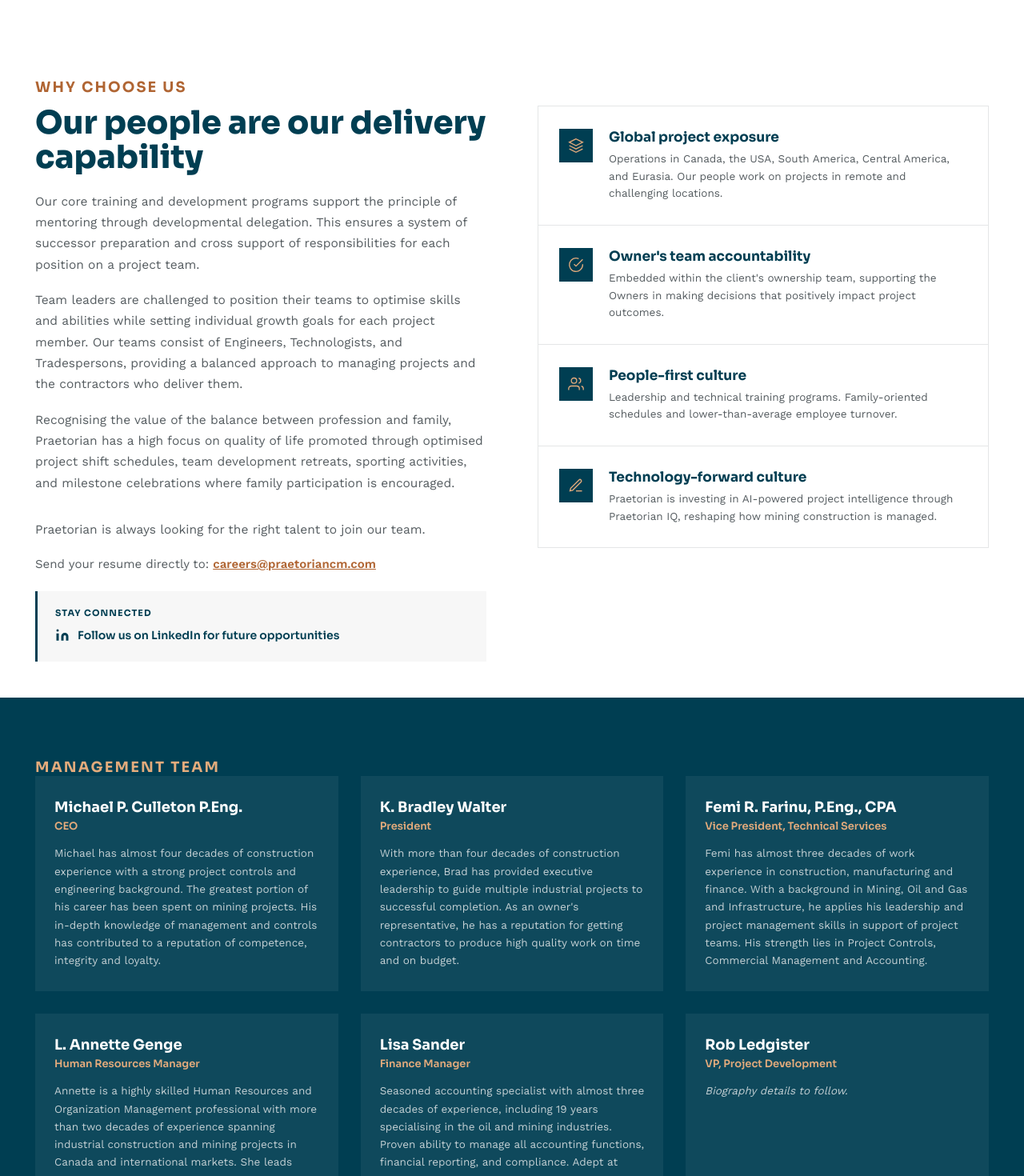
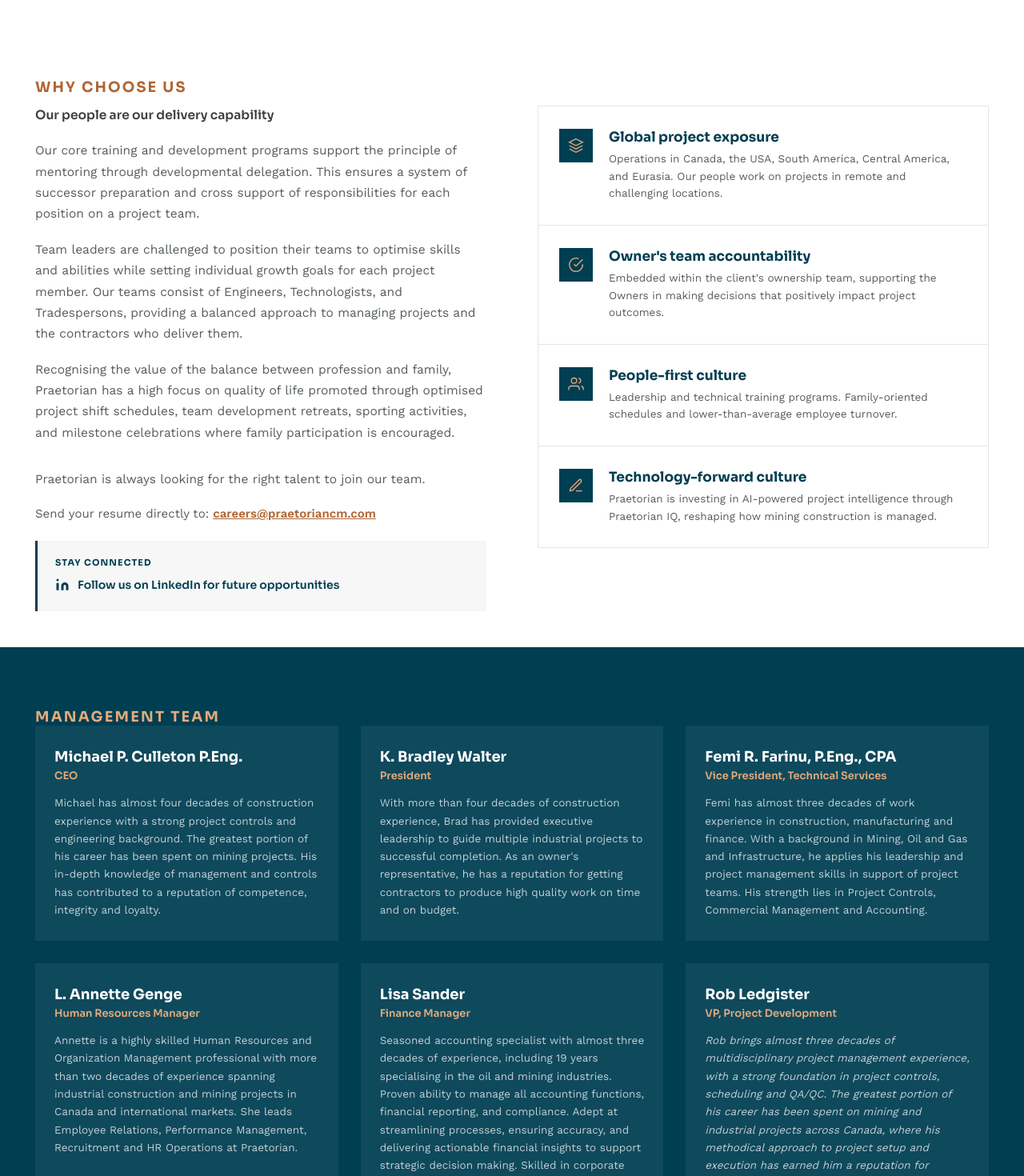
Before and after one commit to PCMGlobal/Praetorian-CM-Website, a Next.js app: page /about in a window 1280 px wide. Shown: the part 2760-4230 px from the top of the page at 80% size. Built offline with nearby package versions, Linux system fonts and the light colour scheme; no server answers.

Commit message:
About: render careers heading as body paragraph, not h2

```diff
--- a/app/about/page.tsx
+++ b/app/about/page.tsx
@@ -140,7 +140,7 @@ const DEFAULT_ABOUT: AboutPageData = {
       { name: "Femi R. Farinu, P.Eng., CPA", role: "Vice President, Technical Services", bio: "Femi has almost three decades of work experience in construction, manufacturing and finance. With a background in Mining, Oil and Gas and Infrastructure, he applies his leadership and project management skills in support of project teams. His strength lies in Project Controls, Commercial Management and Accounting." },
       { name: "L. Annette Genge", role: "Human Resources Manager", bio: "Annette is a highly skilled Human Resources and Organization Management professional with more than two decades of experience spanning industrial construction and mining projects in Canada and international markets. She leads Employee Relations, Performance Management, Recruitment and HR Operations at Praetorian." },
       { name: "Lisa Sander", role: "Finance Manager", bio: "Seasoned accounting specialist with almost three decades of experience, including 19 years specialising in the oil and mining industries. Proven ability to manage all accounting functions, financial reporting, and compliance. Adept at streamlining processes, ensuring accuracy, and delivering actionable financial insights to support strategic decision making. Skilled in corporate finance, budgeting, tax reporting, and regulatory compliance, with a track record of driving efficiency and financial integrity." },
-      { name: "Rob Ledgister", role: "VP, Project Development", bio: "Biography details to follow." },
+      { name: "Rob Ledgister", role: "VP, Project Development", bio: "Rob brings almost three decades of multidisciplinary project management experience, with a strong foundation in project controls, scheduling and QA/QC. The greatest portion of his career has been spent on mining and industrial projects across Canada, where his methodical approach to project setup and execution has earned him a reputation for reliability and technical rigour." },
     ],
   },
 };
@@ -274,7 +274,7 @@ export default async function AboutPage() {
           <div data-reveal="" style={{ fontFamily: "var(--font-sora), sans-serif", fontWeight: "700", fontSize: "18px", letterSpacing: ".12em", textTransform: "uppercase", color: "#B06533", marginBottom: "12px" }}>{about.careers.eyebrow}</div>
           <div style={{ display: "grid", gridTemplateColumns: "repeat(auto-fit,minmax(340px,1fr))", gap: "clamp(36px,5vw,72px)", alignItems: "start" }}>
             <div>
-              <h2 data-reveal="" style={{ fontFamily: "var(--font-sora), sans-serif", fontWeight: "800", fontSize: "clamp(28px,3.2vw,40px)", margin: "0 0 20px", color: "#003E52", lineHeight: "1.08" }}>{about.careers.heading}</h2>
+              <p data-reveal="" style={{ fontFamily: "var(--font-sora), sans-serif", fontWeight: "600", fontSize: "15.5px", margin: "0 0 20px", color: "#3a3f42", lineHeight: "1.5" }}>{about.careers.heading}</p>
               <p style={{ fontSize: "15.5px", lineHeight: "1.7", color: "#555c60", margin: "0 0 18px" }}>{about.careers.paragraph1}</p>
               <p style={{ fontSize: "15.5px", lineHeight: "1.7", color: "#555c60", margin: "0 0 18px" }}>{about.careers.paragraph2}</p>
               <p style={{ fontSize: "15.5px", lineHeight: "1.7", color: "#555c60", margin: "0 0 32px" }}>{about.careers.paragraph3}</p>
```
